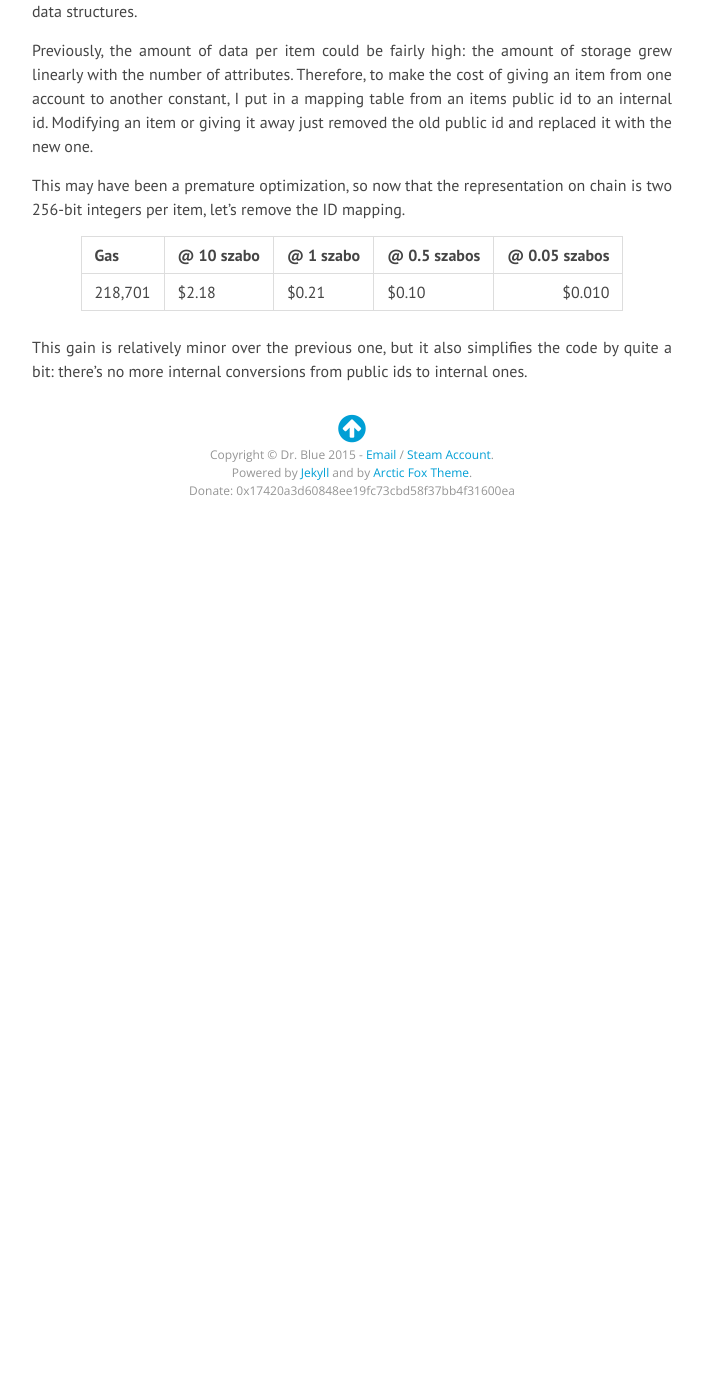
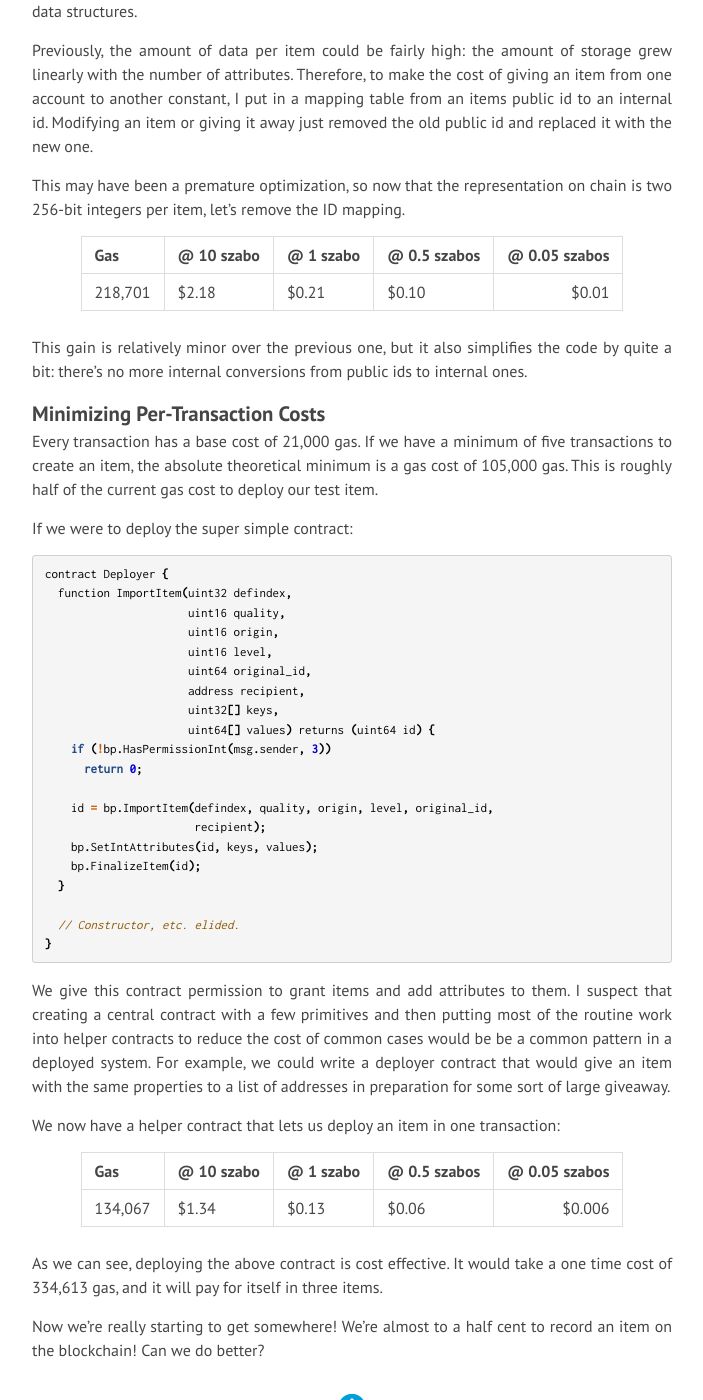
Before and after one commit to drblue9001/blockchain-backpack, a Jekyll site: the page built from website/part7.md, in a window 1280 px wide and 1400 px high, scrolled down 2238 px. Shown: the whole window, without its empty margins (288-991 px from the left). Built offline with Jekyll 4.4.1, drawn with Linux system fonts in a browser that asks for light colours; nearby versions of some CDN libraries; Markdown is read by kramdown in place of the engine named in the settings; before the commit the page ends 2804 px from its top, so only the background shows below that.

Commit message:
[optimize] Use a helper contract to minimize number of transactions.

````diff
--- a/website/part7.md
+++ b/website/part7.md
@@ -73,8 +73,49 @@ Previously, the amount of data per item could be fairly high: the amount of stor
 
 This may have been a premature optimization, so now that the representation on chain is two 256-bit integers per item, let's remove the ID mapping.
 
+| Gas     | @ 10 szabo | @ 1 szabo | @ 0.5 szabos | @ 0.05 szabos |
+|---------|------------|-----------|--------------|--------------:|
+| 218,701 |      $2.18 |     $0.21 |        $0.10 |         $0.01 |
+
+This gain is relatively minor over the previous one, but it also simplifies the code by quite a bit: there's no more internal conversions from public ids to internal ones.
+
+### Minimizing Per-Transaction Costs
+
+Every transaction has a base cost of 21,000 gas. If we have a minimum of five transactions to create an item, the absolute theoretical minimum is a gas cost of 105,000 gas. This is roughly half of the current gas cost to deploy our test item.
+
+If we were to deploy the super simple contract:
+
+```cpp
+contract Deployer {
+  function ImportItem(uint32 defindex,
+                      uint16 quality,
+                      uint16 origin,
+                      uint16 level,
+                      uint64 original_id,
+                      address recipient,
+                      uint32[] keys,
+                      uint64[] values) returns (uint64 id) {
+    if (!bp.HasPermissionInt(msg.sender, 3))
+      return 0;
+
+    id = bp.ImportItem(defindex, quality, origin, level, original_id,
+                       recipient);
+    bp.SetIntAttributes(id, keys, values);
+    bp.FinalizeItem(id);
+  }
+
+  // Constructor, etc. elided.
+}
+```
+
+We give this contract permission to grant items and add attributes to them. I suspect that creating a central contract with a few primitives and then putting most of the routine work into helper contracts to reduce the cost of common cases would be be a common pattern in a deployed system. For example, we could write a deployer contract that would give an item with the same properties to a list of addresses in preparation for some sort of large giveaway.
+
+We now have a helper contract that lets us deploy an item in one transaction:
+
 | Gas     | @ 10 szabo | @ 1 szabo | @ 0.5 szabos |  @ 0.05 szabos |
 |---------|------------|-----------|--------------|---------------:|
-| 218,701 |      $2.18 |     $0.21 |        $0.10 |         $0.010 |
+| 134,067 |      $1.34 |     $0.13 |        $0.06 |         $0.006 |
 
-This gain is relatively minor over the previous one, but it also simplifies the code by quite a bit: there's no more internal conversions from public ids to internal ones.
+As we can see, deploying the above contract is cost effective. It would take a one time cost of 334,613 gas, and it will pay for itself in three items.
+
+Now we're really starting to get somewhere! We're almost to a half cent to record an item on the blockchain! Can we do better?
````
Also changed, not shown: 1 other file.
